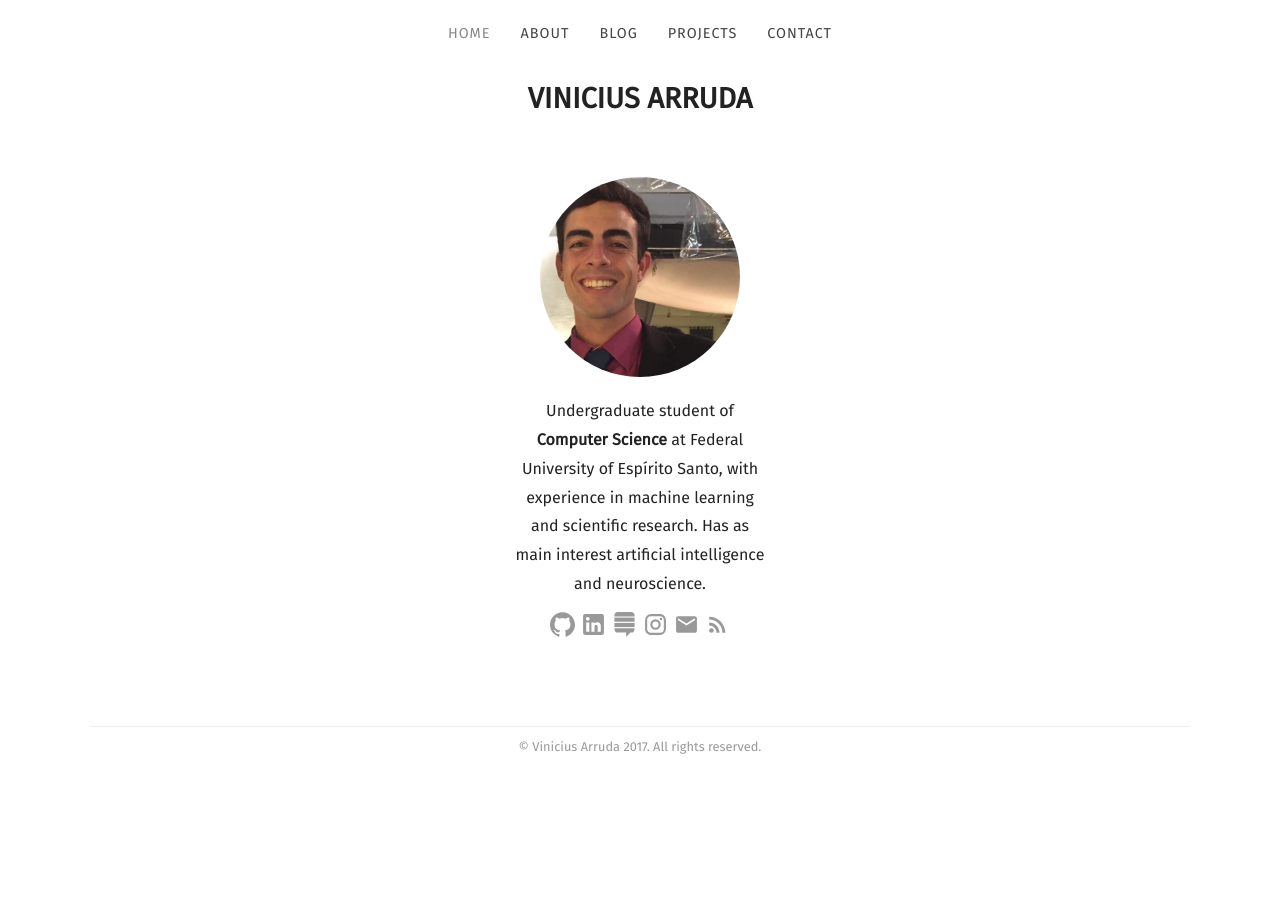
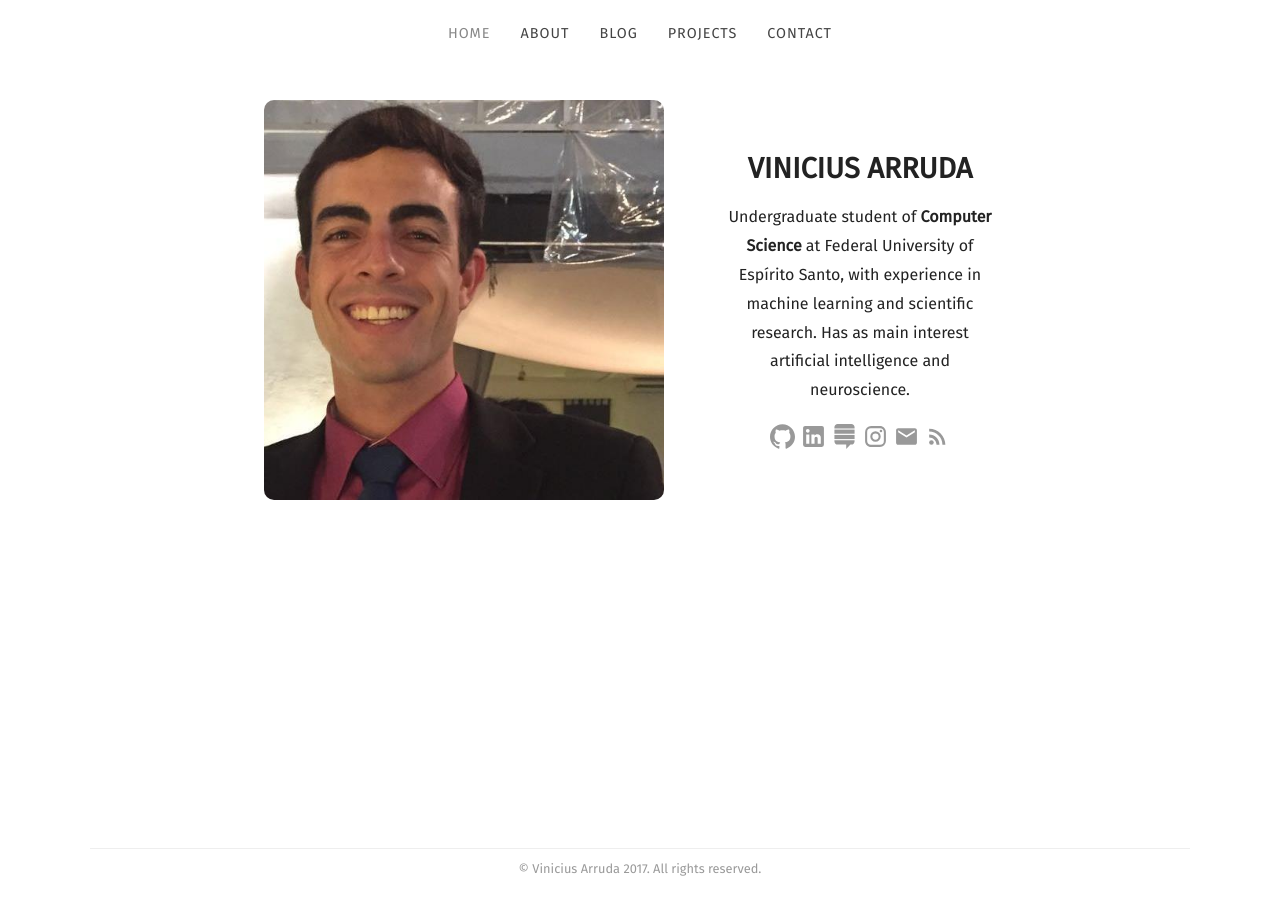
Before and after one commit to viniciusarruda/viniciusarruda.github.io, a Jekyll site: the page built from index.html, in a window 1280 px wide. Built offline with Jekyll 4.4.1, drawn with Linux system fonts in a browser that asks for light colours; some web fonts are replaced; the list of posts is cut into pages by our own code.

Commit message:
updated home

```diff
--- a/_includes/home-page.html
+++ b/_includes/home-page.html
@@ -1,15 +1,17 @@
 <link rel="stylesheet" href="{{ site.baseurl }}/css/homepage.css">
 <aside class="homepage {% if page.push_sidebar_down %}push{% endif %}">
 	<div><a class="editor-link btn" href="cloudcannon:collections/_data/sidebar.yml" class="btn"><strong>&#9998;</strong> Edit sidebar</a></div>
-	<div class="author">
-		<p>
+	<div class="one">
 		<a href="{{ site.baseurl }}/about/">
-				<img src="{{ site.baseurl }}{{ site.data.sidebar.author_image }}" alt="author" class="author">
+			<img src="{{ site.baseurl }}{{ site.data.sidebar.author_image }}" alt="author" class="author-img">
 		</a>
-		</p>
-		<p>{{ site.data.sidebar.description_markdown | markdownify }}</p>
 	</div>
 
+	<div class="two">
+		<h1 class="author-name">VINICIUS ARRUDA</h1>
+		<p class="text-about">
+			{{ site.data.sidebar.description_markdown | markdownify }}
+		</p>
 		<div class="social-icons">
 			<a target="_blank" href="https://github.com/{{ site.data.sidebar.github }}">{% include social-icon.html icon="Github" %}</a>
 			<a target="_blank" href="https://linkedin.com/in/{{ site.data.sidebar.linkedin }}">{% include social-icon.html icon="LinkedIn" %}</a>
@@ -18,5 +20,6 @@
 			<a target="_blank" href="mailto:{{ site.data.sidebar.email }}">{% include social-icon.html icon="Email" %}</a>
 			<a target="_blank" href="{{ site.baseurl }}/feed.xml">{% include social-icon.html icon="RSS" %}</a>
 		</div>
+	</div>
 
 </aside>
--- a/_layouts/home.html
+++ b/_layouts/home.html
@@ -26,14 +26,11 @@
 </head>
 	<body>
 		{% include navigation.html %}
-		<header>
-			<h1>VINICIUS ARRUDA</h1>
-		</header>
 		<div class="container main-content">
 			{% include home-page.html %}
 		</div>
 		<footer>
-			<div class="container">
+			<div class="container myfooter">
 				<hr>
 				&copy; {{ site.title }} {{ site.time | date: "%Y" }}. All rights reserved.
 			</div>
--- a/_sass/homepage.scss
+++ b/_sass/homepage.scss
@@ -1,20 +1,59 @@
 .homepage {
-	width: 250px;
+/*	width: 50%;
 	padding: 0 0 0 0;
-	margin: 0 auto;
+	margin: 0 auto;*/
 
-	.author {
+	width: 80%;
+    height: 400px;
+    margin: auto;
+    margin-top: 100px;
+
+
+    .one {
+	    width: 60%;
+	    height: 400px;
+	    float: left;
+	}
+
+	.author-img {
+	    max-height: 100%;
+	    max-width: 100%;
+	    width: auto;
+	    height: auto;
+	    margin: auto;
+	    display: block;
+	    border-radius: 10px;
+	}
+
+	.two {
 		text-align: center;
-		p {
-			padding: 0;
-			margin: 0;
+	    margin-left: 50%;
+	    height: 400px;
+	    width: 40%;
+	    /*text-align: justify;*/
+
+	    .author-name {
+			margin-top: 50px;
 		}
-		img {
-			width: 200px;
-			border-radius: 200px;
-			margin: 0 0 10px 0;
+
+	    .text-about {
+		    padding-top: 0px;
 		}
 	}
+
+/*	.author-img {
+		float: left;
+		text-align: center;
+		width: 200px;
+		border-radius: 200px;
+		margin: 0 0 10px 0;
+	}
+
+	.author-text {
+		text-align: center;
+		padding: 0;
+		margin: 0;
+	}*/
 
 	.social-icons {
 		display: flex;
--- a/_sass/layout.scss
+++ b/_sass/layout.scss
@@ -15,3 +15,12 @@
 		flex: 1;
 	}
 }
+
+.myfooter {
+	  position: absolute;
+	  right: 0;
+	  bottom: 0;
+	  left: 0;
+	  padding: 1rem;
+	  text-align: center;
+	}
```
Also changed, not shown: 4 other files. Lines whose indentation alone changed are shown as unchanged.
